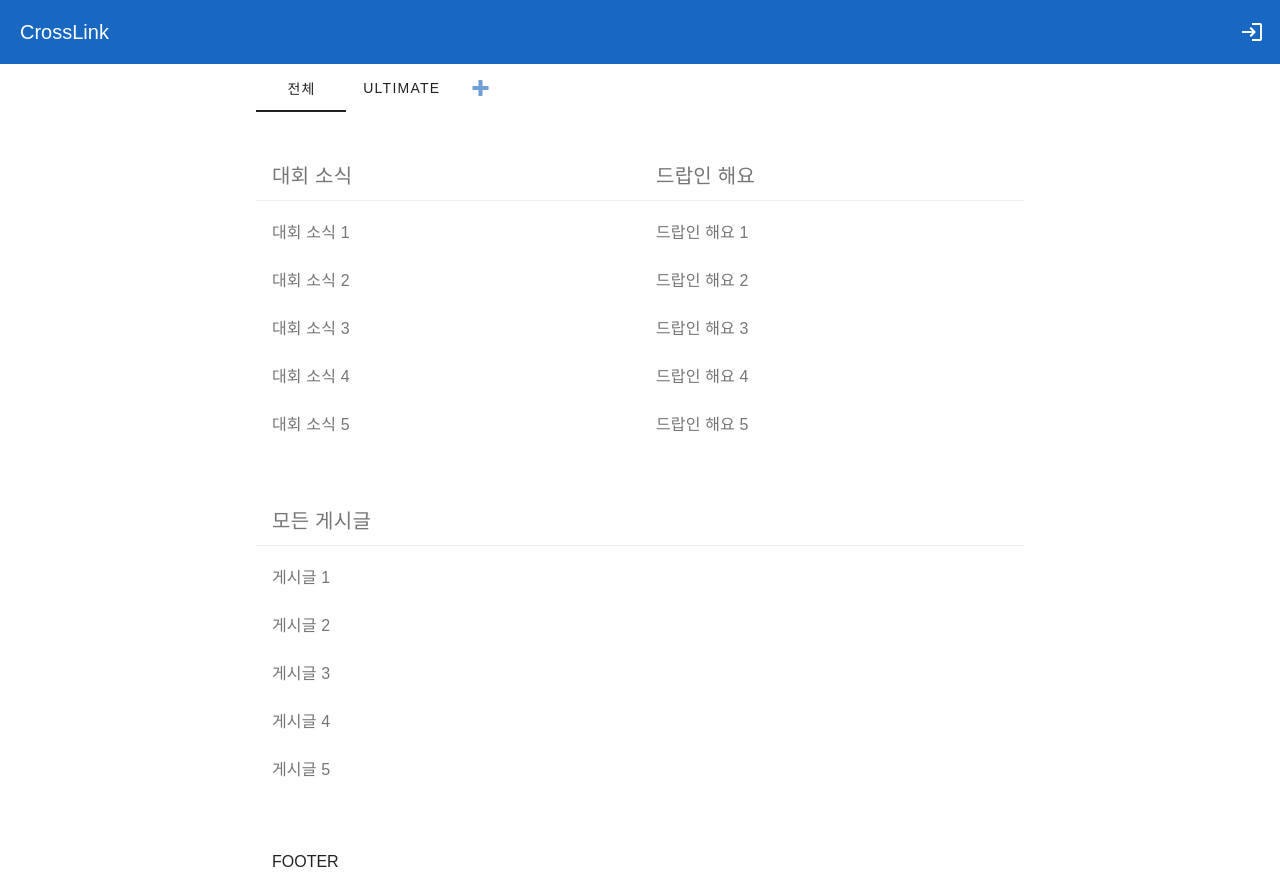
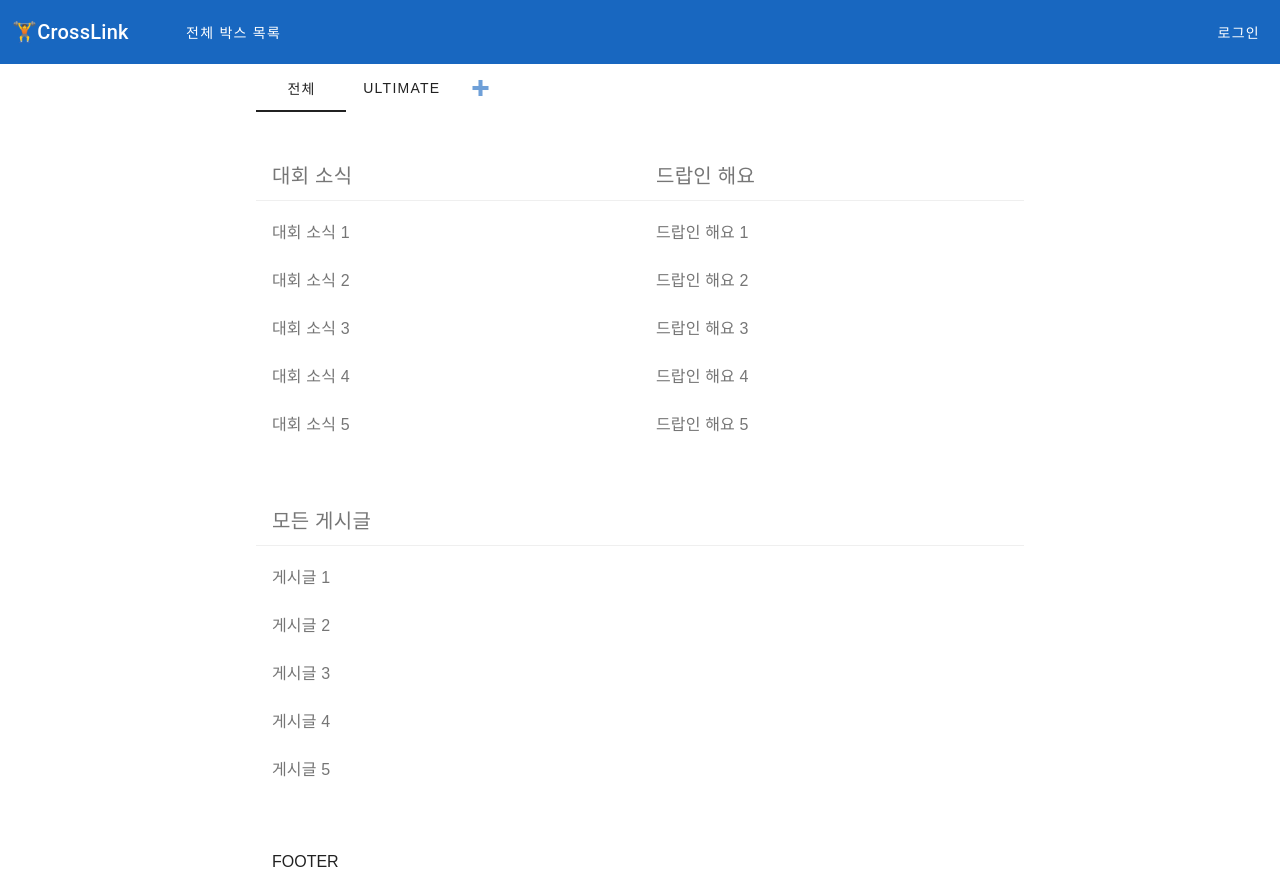
Before and after one commit to h0ngg0m/crosslink-client-web, a Vue app: page / in a window 1280 px wide. Built offline with nearby package versions, Linux system fonts and the light colour scheme; no server answers.

Commit message:
:lipstick: DefaultLayout UI 수정 및 공통 scss 적용

```diff
--- /dev/null
+++ b/src/assets/scss/common/index.scss
@@ -0,0 +1,3 @@
+.pointer {
+  cursor: pointer;
+}
--- a/src/layout/DefaultLayout.vue
+++ b/src/layout/DefaultLayout.vue
@@ -1,23 +1,18 @@
 <template>
   <v-layout>
     <v-app-bar flat color="primary">
-      <v-app-bar-title text="CrossLink"></v-app-bar-title>
+      <template #prepend>
+        <span class="ml-2 pointer text-h6">🏋CrossLink</span>️
+        <v-btn variant="text" class="ml-10">전체 박스 목록</v-btn>
+      </template>
       <template #append>
         <v-tooltip v-if="loginFlag" text="마이 페이지" location="bottom">
           <template #activator="{ props }">
             <v-btn v-bind="props" icon="mdi-account"></v-btn>
           </template>
         </v-tooltip>
-        <v-tooltip v-if="loginFlag" text="로그아웃" location="bottom">
-          <template #activator="{ props }">
-            <v-btn v-bind="props" icon="mdi-logout" @click="logout"></v-btn>
-          </template>
-        </v-tooltip>
-        <v-tooltip v-else text="로그인" location="bottom">
-          <template #activator="{ props }">
-            <v-btn v-bind="props" icon="mdi-login" @click="routerPush('/auth/login')"></v-btn>
-          </template>
-        </v-tooltip>
+        <v-btn v-if="loginFlag" @click="logout">로그아웃</v-btn>
+        <v-btn v-else @click="routerPush('/auth/login')">로그인</v-btn>
       </template>
     </v-app-bar>
 
@@ -41,7 +36,7 @@
 import { useUserStore } from '@/stores/user'
 import { storeToRefs } from 'pinia'
 import { routerPush } from '@/utils/common'
-import { provide, ref, watch } from 'vue'
+import { provide, ref } from 'vue'
 
 const userStore = useUserStore()
 const { logout } = userStore
--- a/src/main.ts
+++ b/src/main.ts
@@ -10,6 +10,7 @@ import * as directives from 'vuetify/directives'
 import { aliases, mdi } from 'vuetify/iconsets/mdi'
 import '@mdi/font/css/materialdesignicons.css'
 import piniaPluginPersistedstate from 'pinia-plugin-persistedstate'
+import '@/assets/scss/common/index.scss'
 
 const pinia = createPinia()
 pinia.use(piniaPluginPersistedstate)
--- a/src/views/auth/LoginView.vue
+++ b/src/views/auth/LoginView.vue
@@ -1,17 +1,17 @@
 <template>
   <div>
     <v-img
+      class="pointer"
       src="/src/assets/images/google/web_light_sq_na@4x.png"
       :width="100"
-      style="cursor: pointer"
       @click="googleLogin"
     />
   </div>
   <div>
     <v-img
+      class="pointer"
       src="/src/assets/images/naver/btnG_아이콘사각.png"
       :width="100"
-      style="cursor: pointer"
       @click="naverLogin"
     />
   </div>
```
